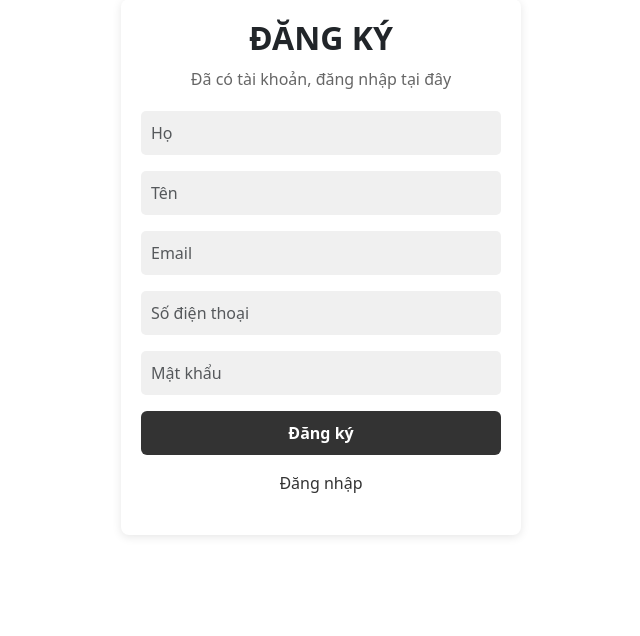
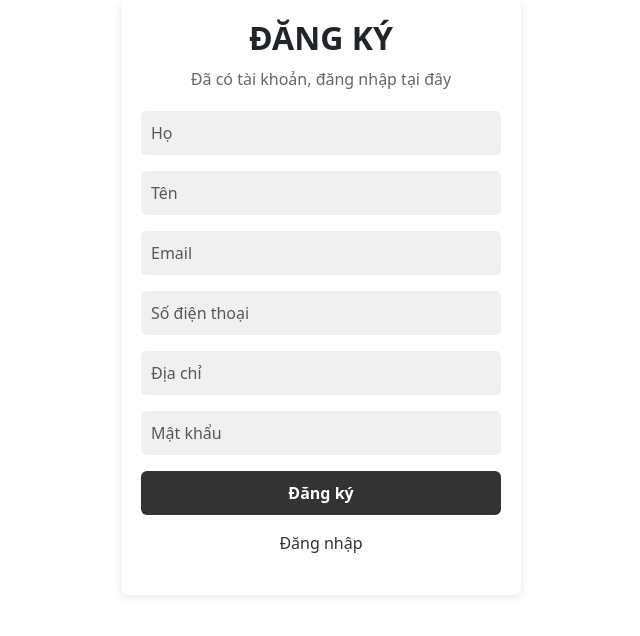
Before and after one commit to aishitran/Electronics-Sales-Website, a PHP site: page /app/views/auth/signup.php in a window 1280 px wide. Shown: the part 51-687 px from the top of the page, without its empty margins (319-959 px from the left). Run offline with PHP 8.4, Linux system fonts and the light colour scheme.

Commit message:
ho va ten da luu duoc

```diff
--- a/app/controllers/AccountController.php
+++ b/app/controllers/AccountController.php
@@ -64,7 +64,9 @@ class AccountController {
      */
     public function signup() {
         if ($_SERVER['REQUEST_METHOD'] === 'POST') {
-            $hoTen = $_POST['hoTen'] ?? '';
+            $ho = $_POST['ho'] ?? '';
+            $ten = $_POST['ten'] ?? '';
+            $hoTen = $ho . ' ' . $ten; // Merge Họ and Tên
             $email = $_POST['email'] ?? '';
             $matKhau = $_POST['matKhau'] ?? '';
             $soDienThoai = $_POST['soDienThoai'] ?? '';
--- a/app/views/auth/signup.php
+++ b/app/views/auth/signup.php
@@ -59,16 +59,19 @@
         <?php endif; ?>
         <form method="POST" action="/index.php?action=signup">
             <div class="mb-3">
-                <input type="text" class="form-control" name="hoTen" placeholder="Họ" required>
+                <input type="text" class="form-control" name="ho" placeholder="Họ" required>
             </div>
             <div class="mb-3">
-                <input type="text" class="form-control" name="hoTen" placeholder="Tên" required>
+                <input type="text" class="form-control" name="ten" placeholder="Tên" required>
             </div>
             <div class="mb-3">
                 <input type="email" class="form-control" name="email" placeholder="Email" required>
             </div>
             <div class="mb-3">
                 <input type="text" class="form-control" name="soDienThoai" placeholder="Số điện thoại">
+            </div>
+            <div class="mb-3">
+                <input type="text" class="form-control" name="diaChi" placeholder="Địa chỉ" required>
             </div>
             <div class="mb-3">
                 <input type="password" class="form-control" name="matKhau" placeholder="Mật khẩu" required>
```
